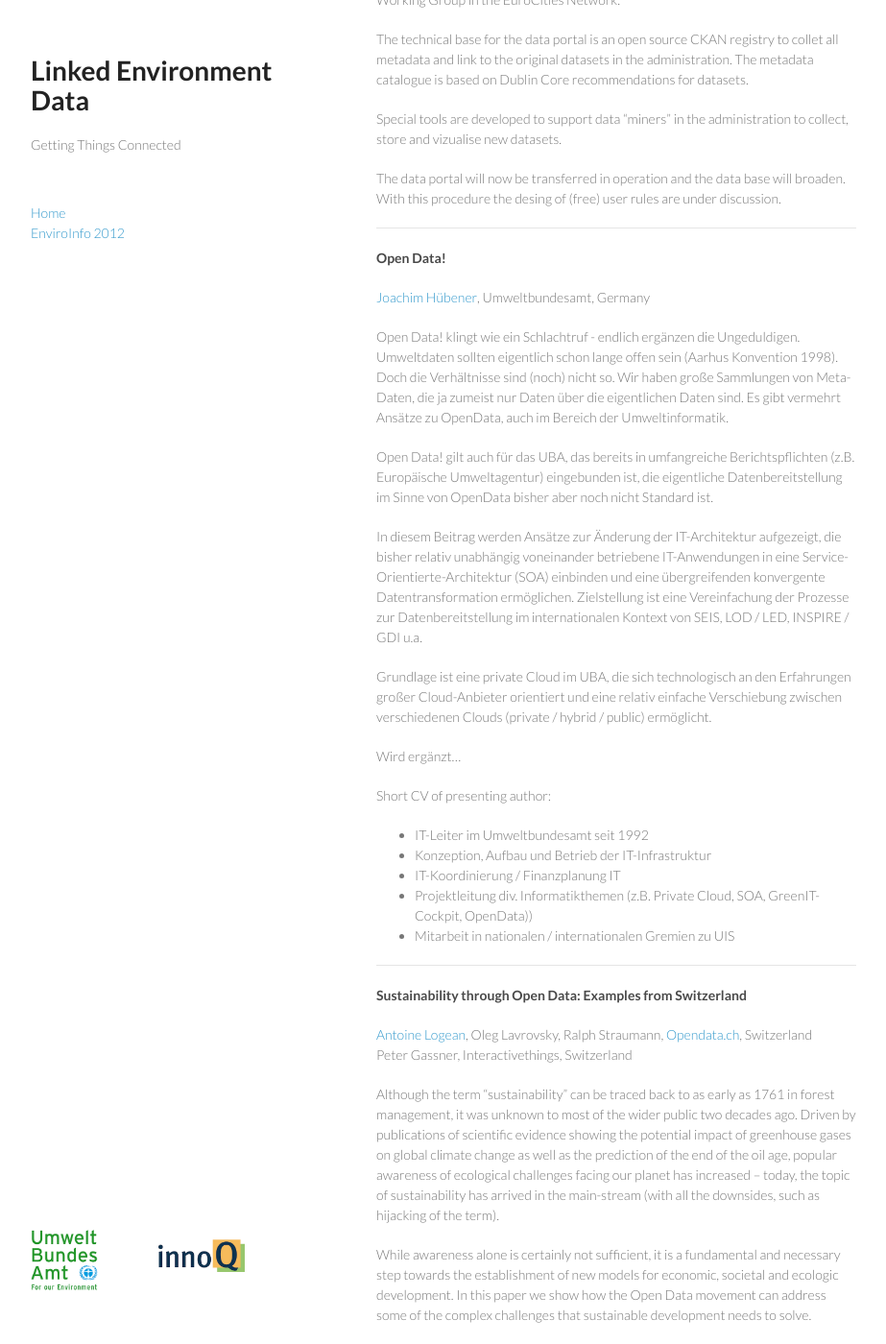
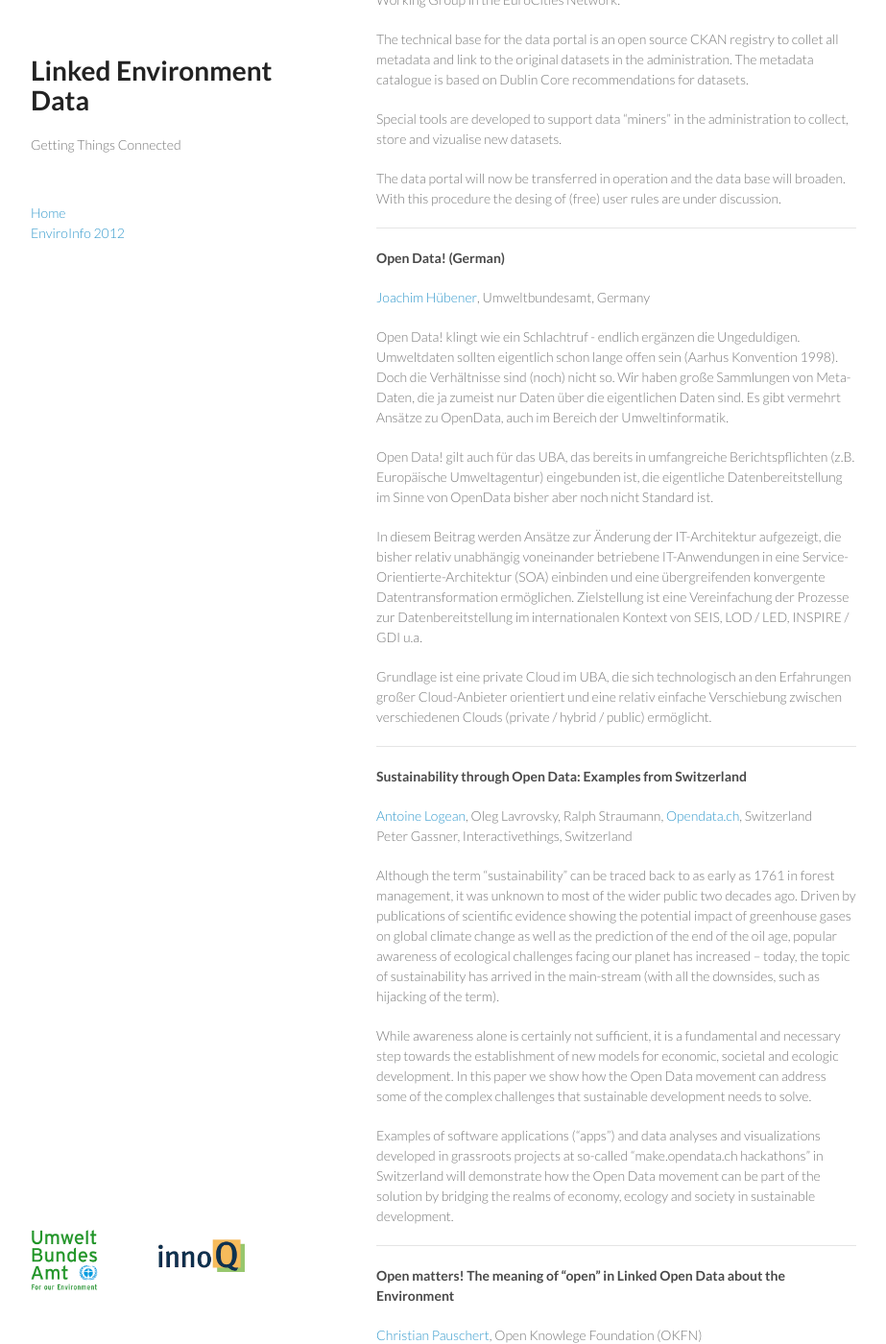
Before and after one commit to innoq/led, a Jekyll site: the page built from _posts/2012-08-21-enviroinfo2012.md, in a window 1280 px wide and 1400 px high, scrolled down 398 px. Shown: the whole window at 96% size, without its empty margins (178-1101 px from the left). Built offline with Jekyll 4.4.1, drawn with Linux system fonts in a browser that asks for light colours; comment, search, counter and statistics services are not loaded; some of the changed text lies outside the part shown.

Commit message:
updated abstracts

```diff
--- a/_posts/2012-08-21-enviroinfo2012.md
+++ b/_posts/2012-08-21-enviroinfo2012.md
@@ -13,7 +13,7 @@
 
 - - -
 
-#### Berlin Open Data - Projektgruppe legt Abschlussbericht vor
+#### Berlin Open Data - Projektgruppe legt Abschlussbericht vor (German)
 
 [Wolfgang Both](mailto:wolfgang.both@senwtf.berlin.de), Senate Berlin Government, Germany
 
@@ -27,7 +27,7 @@
 
 - - -
 
-#### Open Data!
+#### Open Data! (German)
 
 [Joachim Hübener](mailto:joachim.huebener@uba.de), Umweltbundesamt, Germany
 
@@ -38,16 +38,6 @@
 In diesem Beitrag werden Ansätze zur Änderung der IT-Architektur aufgezeigt, die bisher relativ unabhängig voneinander betriebene IT-Anwendungen in eine Service-Orientierte-Architektur (SOA) einbinden und eine übergreifenden konvergente Datentransformation ermöglichen. Zielstellung ist eine Vereinfachung der Prozesse zur Datenbereitstellung im internationalen Kontext von SEIS, LOD / LED, INSPIRE / GDI u.a.
 
 Grundlage ist eine private Cloud im UBA, die sich technologisch an den Erfahrungen großer Cloud-Anbieter orientiert und eine relativ einfache Verschiebung zwischen verschiedenen Clouds (private / hybrid / public) ermöglicht.
-
-Wird ergänzt...
-
-Short CV of presenting author:
-
-* IT-Leiter im Umweltbundesamt seit 1992
-* Konzeption, Aufbau und Betrieb der IT-Infrastruktur
-* IT-Koordinierung / Finanzplanung IT
-* Projektleitung div. Informatikthemen (z.B. Private Cloud, SOA, GreenIT-Cockpit, OpenData))
-* Mitarbeit in nationalen / internationalen Gremien zu UIS
 
 - - -
 
```
